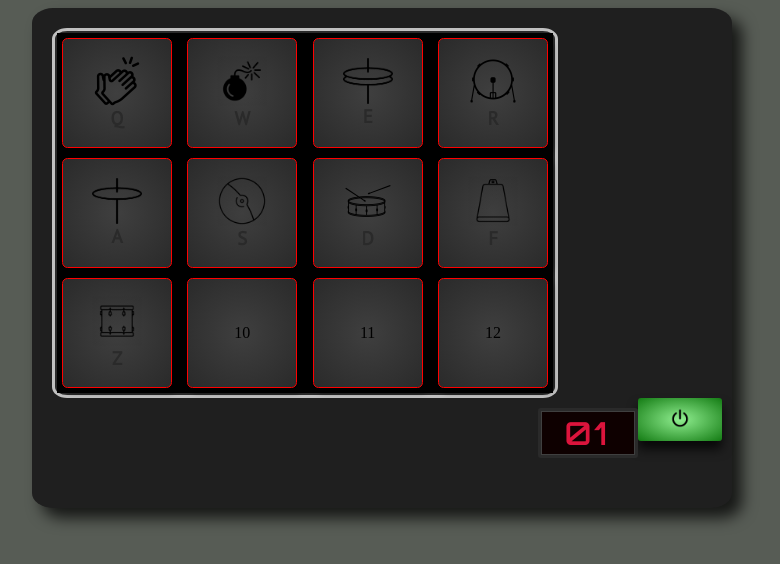
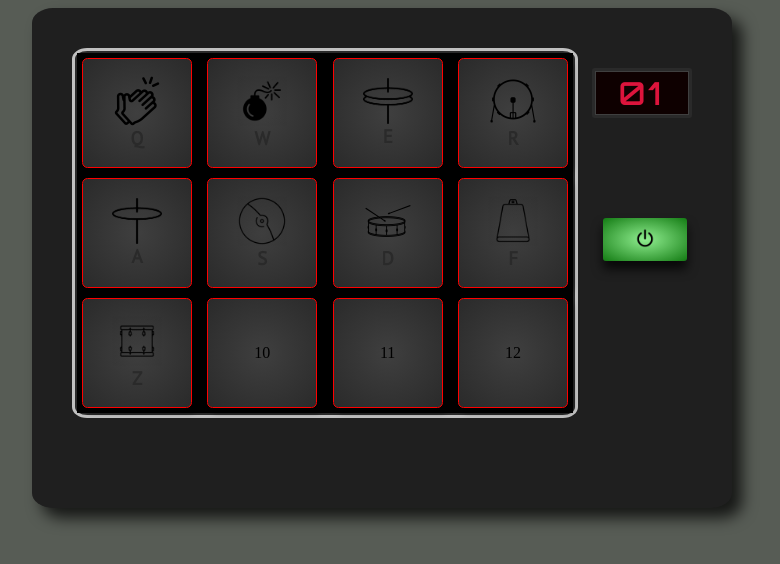
Before and after one commit to Evelinabrink/DrumMachine, a website: page index.html in a window 1280 px wide. Shown: the whole page, without its empty margins (258-1038 px from the left). Drawn offline with Linux system fonts and the light colour scheme.

Commit message:
added styling

```diff
--- a/index.html
+++ b/index.html
@@ -72,14 +72,14 @@
                 <div class="pad">12</div>
             </div>
         </div>
-        <button class="start">
-            <img src="pics/start.png" alt="start button" id="startPic">
-        </button>
         <div id="trackDiv">
             <div id="track">
                 <h4>01</h4>
             </div>
         </div>
+        <button class="start">
+            <img src="pics/start.png" alt="start button" id="startPic">
+        </button>
     </div>
     <script src="app.js"></script>
 </body>
--- a/style.css
+++ b/style.css
@@ -1,3 +1,7 @@
+::selection {
+    background: none;
+}
+
 body {
     background-color:#575C55;
     display: flex;
@@ -5,11 +9,15 @@ body {
 }
 
 .container {
-    width: 700px;
+    width: 100%;
+    max-width: 700px;
+    padding: 20px;
     background-color: #1f1f1f;
     border-radius: 3%;
     height: 500px;
     box-shadow: 10px 10px 15px 0px rgba(0,0,0,0.75);
+    text-align: center;
+    box-sizing: border-box;
 }
 
 #drumPad {
@@ -19,7 +27,6 @@ body {
     float: left;
     margin-top: 20px;
     margin-left: 20px;
-    margin-right: 200px;
     background-color: #2a2a2a;
     display: flex;
     justify-content: center;
@@ -81,7 +88,8 @@ h3 {
     background-color: green;
     position: relative;
     float: right;
-    margin-right: 10px;
+    margin-top: 100px;
+    margin-right: 25px;
     padding: 10px 32px;
     background: radial-gradient(lightgreen, #137B13);
     border-radius: 3px;
@@ -100,8 +108,8 @@ h3 {
     background-color: #2a2a2a;
     position: relative;
     float: right;
-    margin-left: 10px;
-    margin-top: 10px;
+    margin-right: 20px;
+    margin-top: 40px;
     width: 100px;
     height: 50px;
     display: flex;
```
